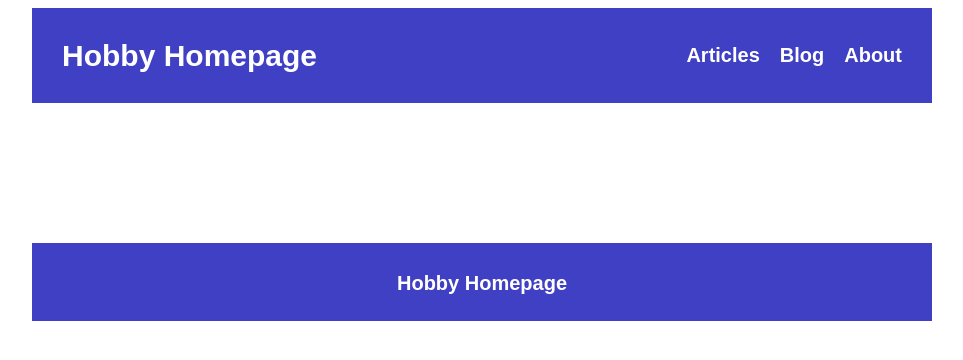
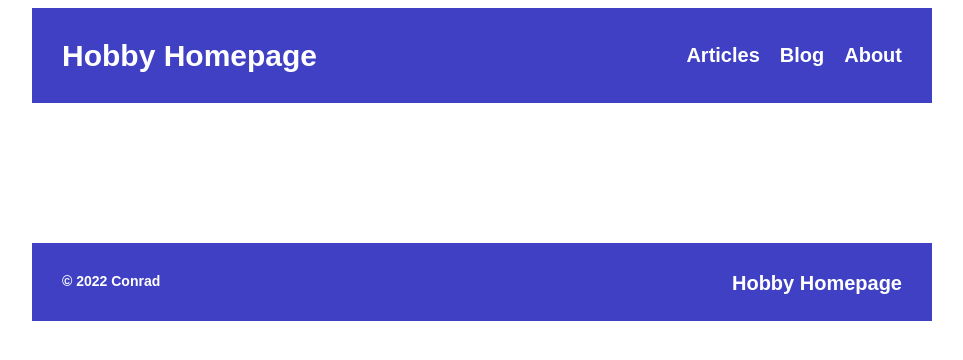
Before and after one commit to conrad-gst/conrad-gst.github.io, a Jekyll site: the page built from contact.md, in a window 1280 px wide. Shown: the top 360 px of the page, without its empty margins (158-1121 px from the left). Built offline with Jekyll 4.4.1, drawn with Linux system fonts in a browser that asks for light colours.

Commit message:
added copyright notice

```diff
--- a/_layouts/default.html
+++ b/_layouts/default.html
@@ -29,7 +29,10 @@
       <div class="main">{{ content }}</div>
 
       <div class="footer">
-        <a href="/">Hobby Homepage</a>
+        <span class=footer-left>&copy; 2022 Conrad</span>
+        <div class="footer-right">
+          <a href="/">Hobby Homepage</a>
+        </div>
       </div>
 
     </div>
--- a/_sass/main.scss
+++ b/_sass/main.scss
@@ -78,6 +78,20 @@ a {
   float: right;
 }
 
+.footer-right {
+  float: right;
+}
+
+.footer-left {
+  float: left;
+  color: white;
+  text-align: center;
+  padding: 10px;
+  text-decoration: none;
+  font-size: 14px;
+  font-weight: bold;
+}
+
 .footer a {
   float: center;
   color: white;
```
